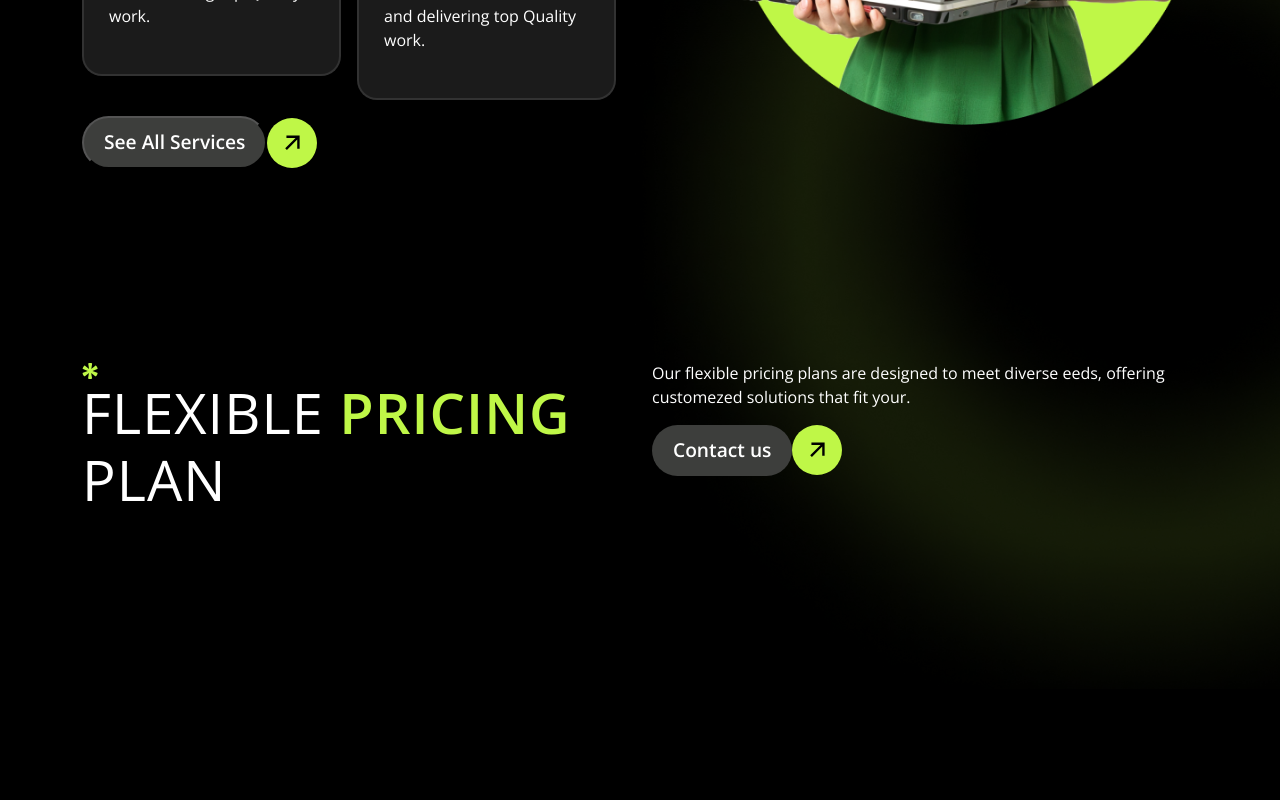
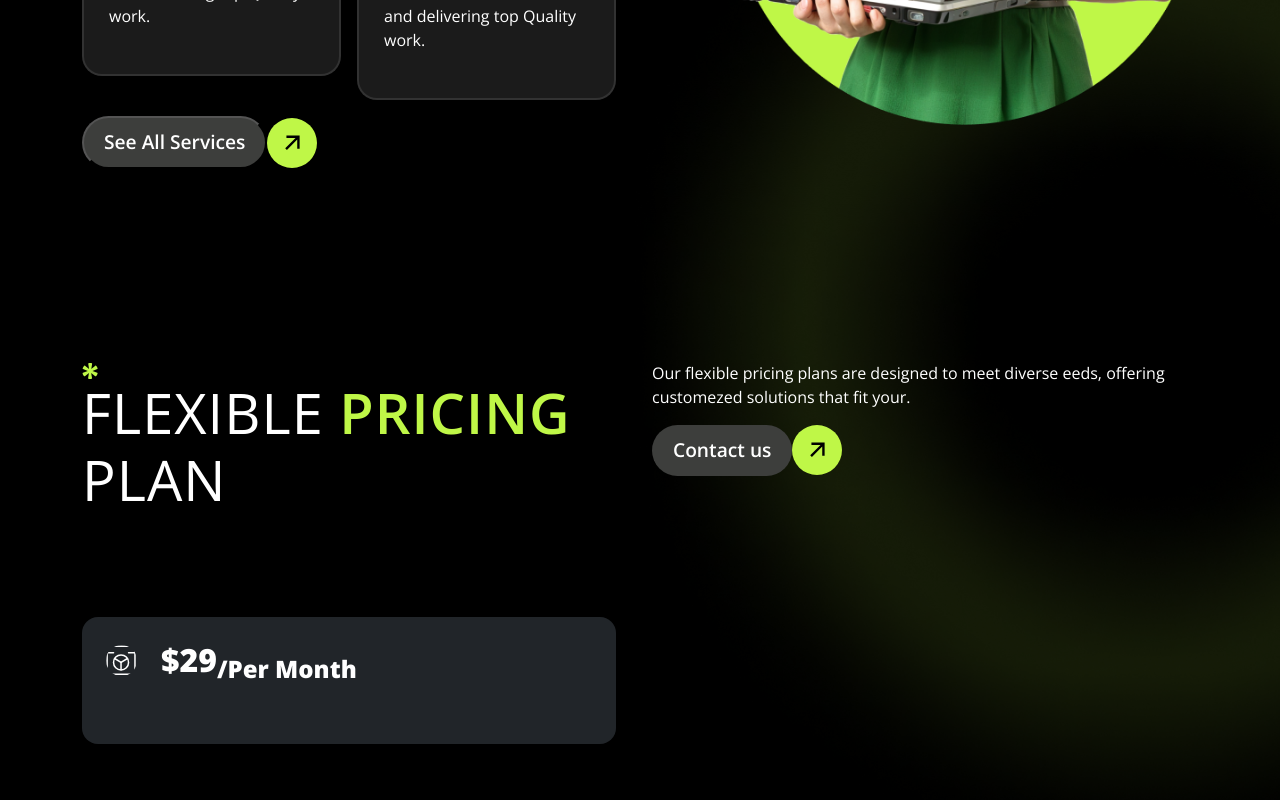
Before and after one commit to lochinbek9/my-portfolio-react, a React (Vite) app: page / in a window 1280 px wide. Shown: the part 4689-5489 px from the top of the page. Before the commit the page ends 5378 px from the top, so only its background shows below. Built offline with nearby package versions, Linux system fonts and the light colour scheme.

Commit message:
pricing section added

```diff
--- a/src/components/Pages/Index.jsx
+++ b/src/components/Pages/Index.jsx
@@ -315,15 +315,15 @@ function Index() {
 
               <div className='position-absolute bottom-0 start-0 end-0 py-4 text-white fw-medium d-flex flex-wrap justify-content-center gap-4 border-top border-white border-opacity-25'>
                 <div>
-                  <i className='bi bi-check-circle-fill mb-2' style={{color: "#bff747"}}></i>
+                  <i className='bi bi-check-circle-fill mb-2' style={{ color: "#bff747" }}></i>
                   Client Success Stories Action
                 </div>
                 <div>
-                  <i className='bi bi-check-circle-fill mb-2' style={{color: "#bff747"}}></i>
+                  <i className='bi bi-check-circle-fill mb-2' style={{ color: "#bff747" }}></i>
                   Transforming Idea Into Visual
                 </div>
                 <div>
-                  <i className='bi bi-check-circle-fill mb-2' style={{color: "#bff747"}}></i>
+                  <i className='bi bi-check-circle-fill mb-2' style={{ color: "#bff747" }}></i>
                   Creative Freelance Servicess
                 </div>
               </div>
@@ -367,7 +367,7 @@ function Index() {
 
                 <div className="btn-1">
                   <button>See All Services</button>
-                    <img src={btnArrow}/>
+                  <img src={btnArrow} />
                 </div>
               </div>
             </div>
@@ -398,17 +398,32 @@ function Index() {
                 </div>
               </div>
             </div>
+
             <div className="row g-4 mt-5">
               <div className="row">
-                  <div className="col-xl-4 col-md-6 mb-4">
-                    <div className='card pricing-item text-white bg-dark h-100 rounded-4 border-0 position-relative overflow-hidden'>
-                      <div className="position-absolute top-0 start-0 w-100 h-100" style={{background: "var(--secondary-color)", opacity: "0.4",  zIndex: "-1"}}>
+                <div className="co1-x1-4 col-md-6 mb-4">
+                  <div className="card pricing-item text-white bg-dark h-100 rounded-4 border-0 position-relative
+overflow-hidden">
+                    <div className="position-absolute top-0 start-0 w-100 h-100"
+                      style={{ backgroundColor: "var(--secondary-color)", opacity: "9.4", zIndex: "-1" }}></div>
+                    <div className="card-body z-2 p-4 d-flex flex-column justify-content-between">
+                      <div className="pricing-header d-flex align-items-center mb-4">
+                        <div className="icon-box me-4 d-flex align-items-center justify-content-center rounded-circle overflow-hidden" style={{ height: "60", width: "60" }}>
+                          <img src={icon} alt="icon" className="img-fluid" />
+                        </div>
+                        <div className="pricing-price">
+                          <h2 className="fw-bold mb-0">$29<sub className="Ifs-6">/Per Month</sub></h2>
+                        </div>
+                      </div>
 
+                      <h4 className='text-white fw-bold fs-5 text-capitalize mb-3'></h4>
                     </div>
                   </div>
                 </div>
               </div>
             </div>
+
+
           </div>
         </section>
       </div>
--- a/src/index.css
+++ b/src/index.css
@@ -32,6 +32,7 @@ img{
     --white-color: #fff;
     --black-color: #000;
     --light-color: #3D3E3C;
+    --secondary-color: crimson;
 
     --poppins: "Poppins";
     --transition-regular: .3s;
```
Lines whose indentation alone changed are shown as unchanged.
